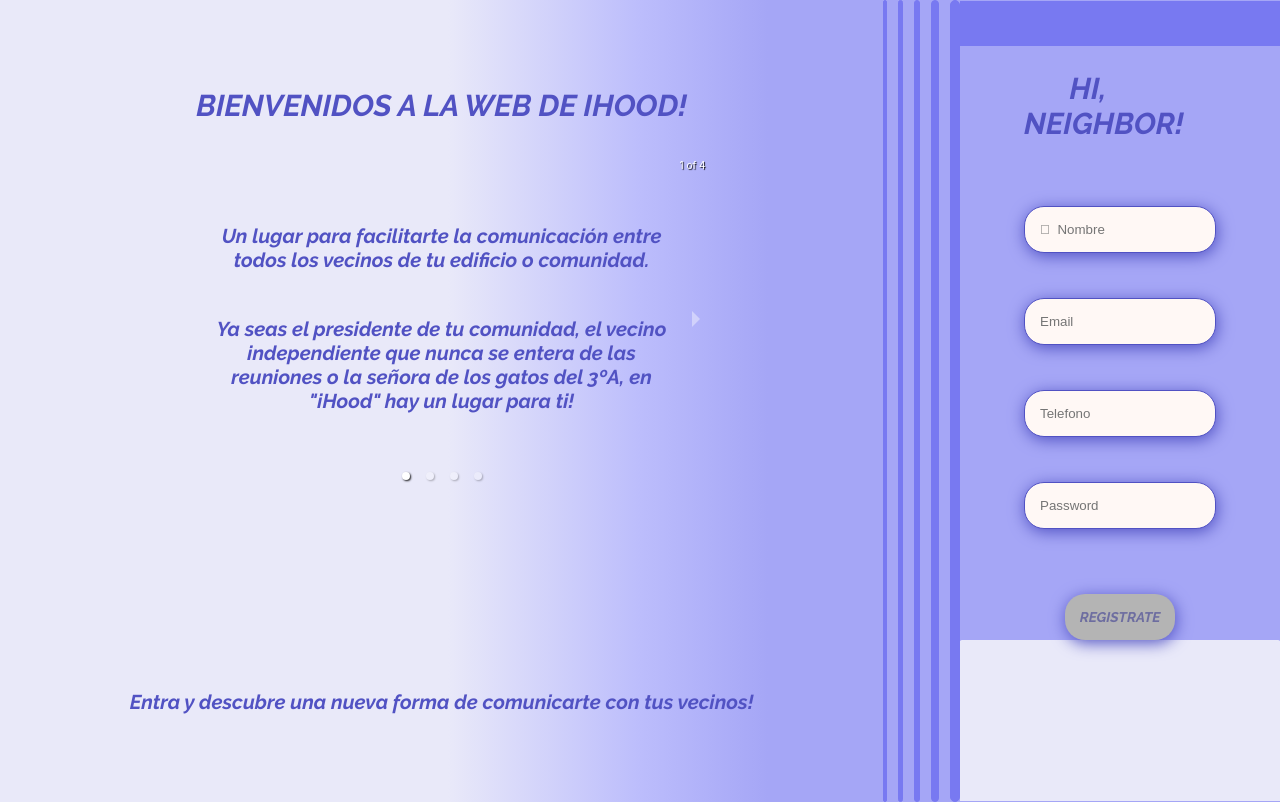
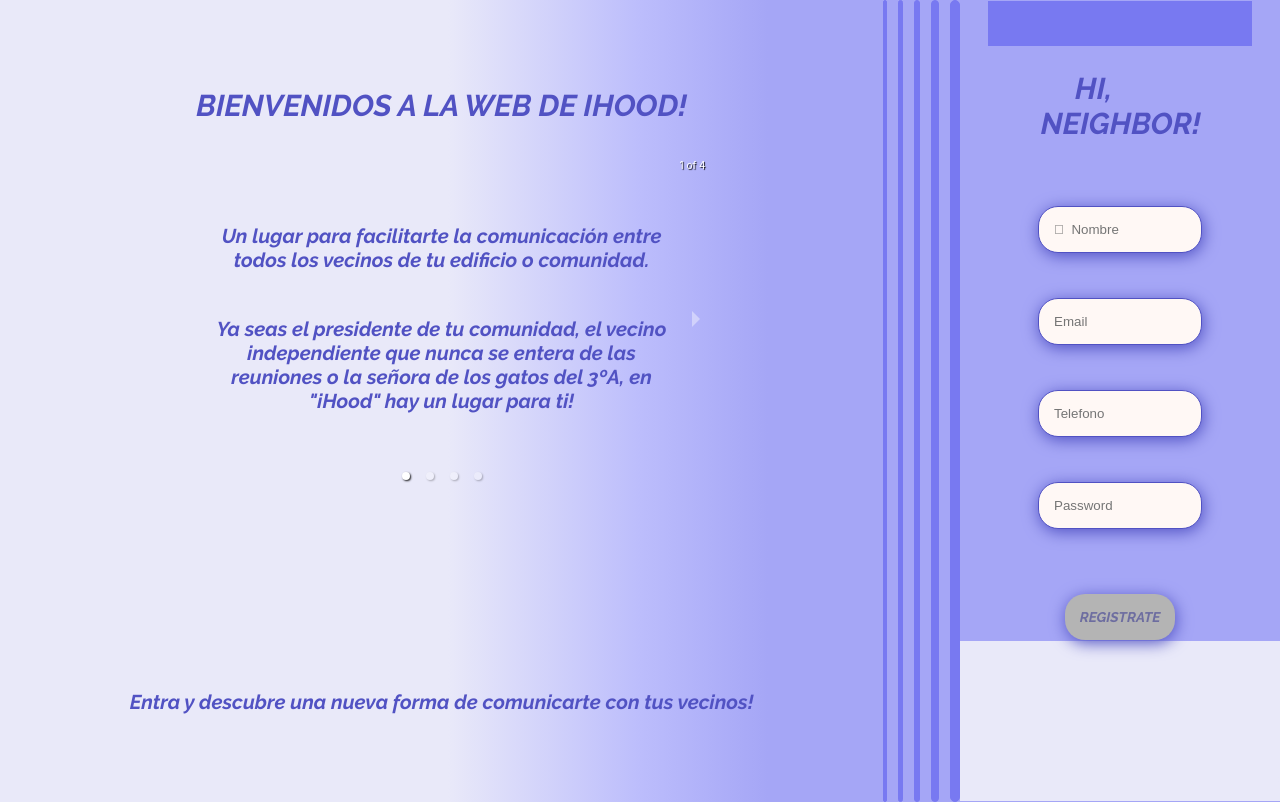
Before and after one commit to fullstacktf/ihood-frontend-definitive, a React (Create React App) app: page / in a window 1280 px wide. Built offline with nearby package versions, Linux system fonts and the light colour scheme; some icons are missing.

Commit message:
change the height and display

```diff
--- a/src/components/Login/Login.module.css
+++ b/src/components/Login/Login.module.css
@@ -2,6 +2,10 @@
 
 
 .formlogin {
+  display: flex;
+  justify-content: space-between;
+  align-items: center;
+  flex-direction: column;
   min-width: 25%;
   min-height: 100vh;
   background: linear-gradient(#A5A6F6 80%, #E9E9F9 40%);
```
